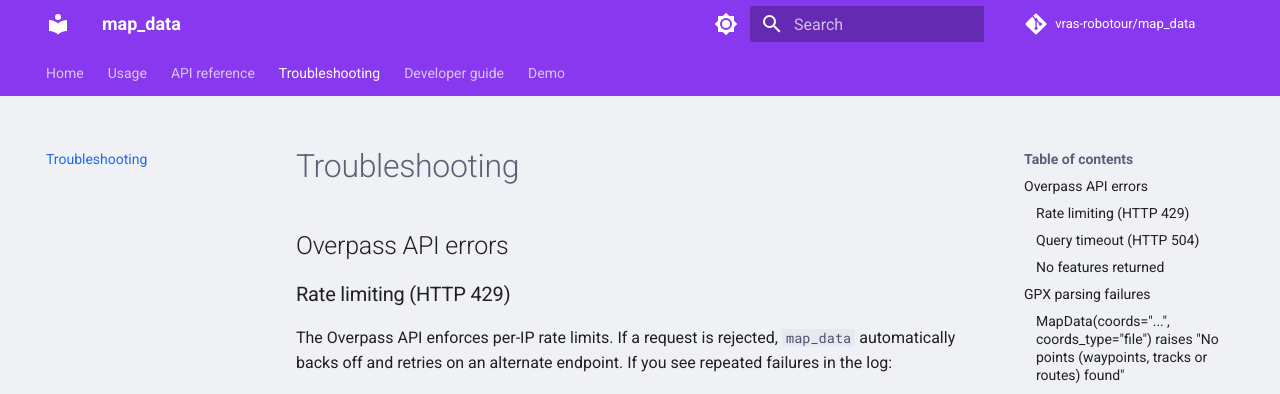
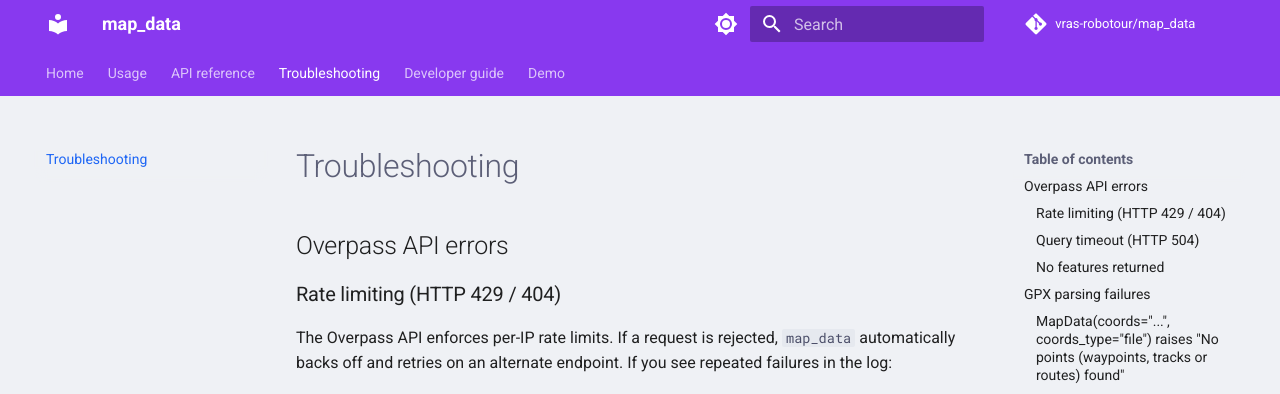
Before and after one commit to vras-robotour/map_data, an MkDocs documentation site: the page built from docs/troubleshooting.md, in a window 1280 px wide and 900 px high. Shown: the top 394 px of the window. Built offline with MkDocs 1.6.1 and Material for MkDocs 9.7.7, drawn with Linux system fonts in a browser that asks for light colours; comment, search, counter and statistics services are not loaded; some of the changed text lies outside the part shown.

Commit message:
docs: restore two troubleshooting facts

```diff
--- a/docs/troubleshooting.md
+++ b/docs/troubleshooting.md
@@ -2,7 +2,7 @@
 
 ## Overpass API errors
 
-### Rate limiting (HTTP 429)
+### Rate limiting (HTTP 429 / 404)
 
 The Overpass API enforces per-IP rate limits. If a request is rejected, `map_data` automatically backs off and retries on an alternate endpoint. If you see repeated failures in the log:
 
```
Also changed, not shown: other parts of docs/troubleshooting.md (+1 -1 lines).
